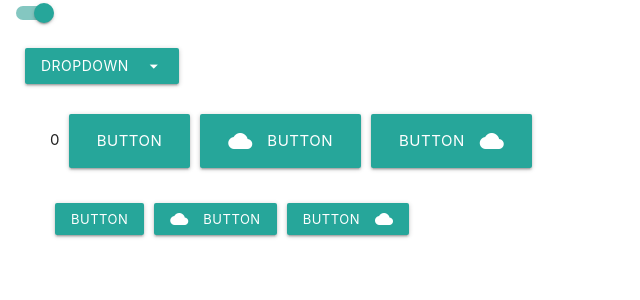
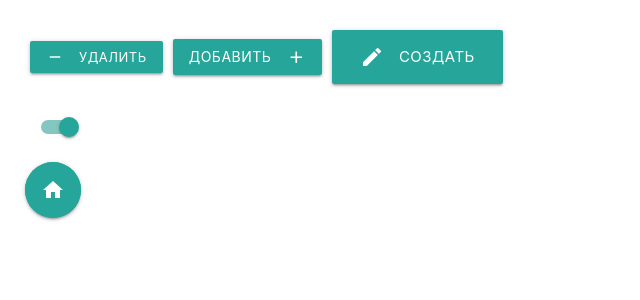
Before and after one commit to Yuriyzhdanov/component-library, a Vue app: page / in a window 1280 px wide. Shown: the top 300 px of the page, without its empty margins (0-640 px from the left). Built offline with nearby package versions, Linux system fonts and the light colour scheme.

Commit message:
Refactored: MButton

```diff
--- a/src/App.vue
+++ b/src/App.vue
@@ -4,9 +4,9 @@ import MButton from '@/components/MButton.vue'
 import MSwitch from '@/components/MSwitch.vue'
 import MFAB from './components/MFAB.vue'
 import MDropdown from './components/MDropdown.vue'
-import MButtonCloud from './components/MButtonCloud.vue'
+
 export default {
-  components: { MButton, MSwitch, MBreadcrumbs, MFAB, MDropdown, MButtonCloud },
+  components: { MButton, MSwitch, MBreadcrumbs, MFAB, MDropdown },
 
   data() {
     return {
@@ -41,16 +41,27 @@ export default {
 
     </article>
 
-    <article>
-      <MFAB icon="home" v-model="hasNewMessage" :is-show="isLoggedIn" />
-    </article> -->
+  -->
 
-    <MSwitch v-model="isLoggedIn" />
+    <!--
     <article>
       <MDropdown v-if="isLoggedIn" />
     </article>
     <article>
       <MButtonCloud />
+    </article> -->
+
+    <article>
+      <MButton size="small" caption="Удалить" icon="remove" />
+      <MButton caption="Добавить" icon="add" :isIconRight="true" />
+      <MButton size="large" caption="Создать" icon="create" />
+    </article>
+    <article></article>
+    <article>
+      <MSwitch v-model="isLoggedIn" />
+    </article>
+    <article>
+      <MFAB icon="home" v-model="hasNewMessage" :is-show="isLoggedIn" />
     </article>
   </section>
 </template>
--- a/src/components/MButton.vue
+++ b/src/components/MButton.vue
@@ -1,12 +1,22 @@
 <script>
 export default {
-  props: ['isDisabled'],
+  props: ['isDisabled', 'size', 'caption', 'icon', 'isIconRight'],
 }
 </script>
 
 <template>
-  <a class="waves-effect waves-light btn" :class="{ disabled: isDisabled }">
-    button
+  <a
+    class="waves-effect waves-light btn"
+    :class="{
+      disabled: isDisabled,
+      'btn-small': size === 'small',
+      'btn-large': size === 'large',
+    }"
+  >
+    <i class="material-icons" :class="isIconRight ? 'right' : 'left'">
+      {{ icon }}
+    </i>
+    {{ caption }}
   </a>
 </template>
 
--- a/src/components/MButtonCloud.vue
+++ /dev/null
@@ -1,50 +0,0 @@
-<script>
-export default {
-  data() {
-    return { counter: 0 }
-  },
-
-  methods: {
-    incrementCounter() {
-      this.counter++
-    },
-    decrementCounter() {
-      this.counter--
-    },
-    multiCounter() {
-      this.counter = Math.min(this.counter * this.counter, 100000)
-    },
-  },
-}
-</script>
-<template>
-  <section>
-    <article>
-      {{ counter }}
-      <a @click="incrementCounter" class="waves-effect waves-light btn-large"
-        >Button</a
-      >
-      <a @click="decrementCounter" class="waves-effect waves-light btn-large"
-        ><i class="material-icons left">cloud</i>button</a
-      >
-      <a @click="multiCounter" class="waves-effect waves-light btn-large"
-        ><i class="material-icons right">cloud</i>button</a
-      >
-    </article>
-    <article>
-      <a class="waves-effect waves-light btn-small">Button</a>
-      <a class="waves-effect waves-light btn-small"
-        ><i class="material-icons left">cloud</i>button</a
-      >
-      <a class="waves-effect waves-light btn-small"
-        ><i class="material-icons right">cloud</i>button</a
-      >
-    </article>
-  </section>
-</template>
-
-<style scoped>
-a {
-  margin: 5px;
-}
-</style>
```
